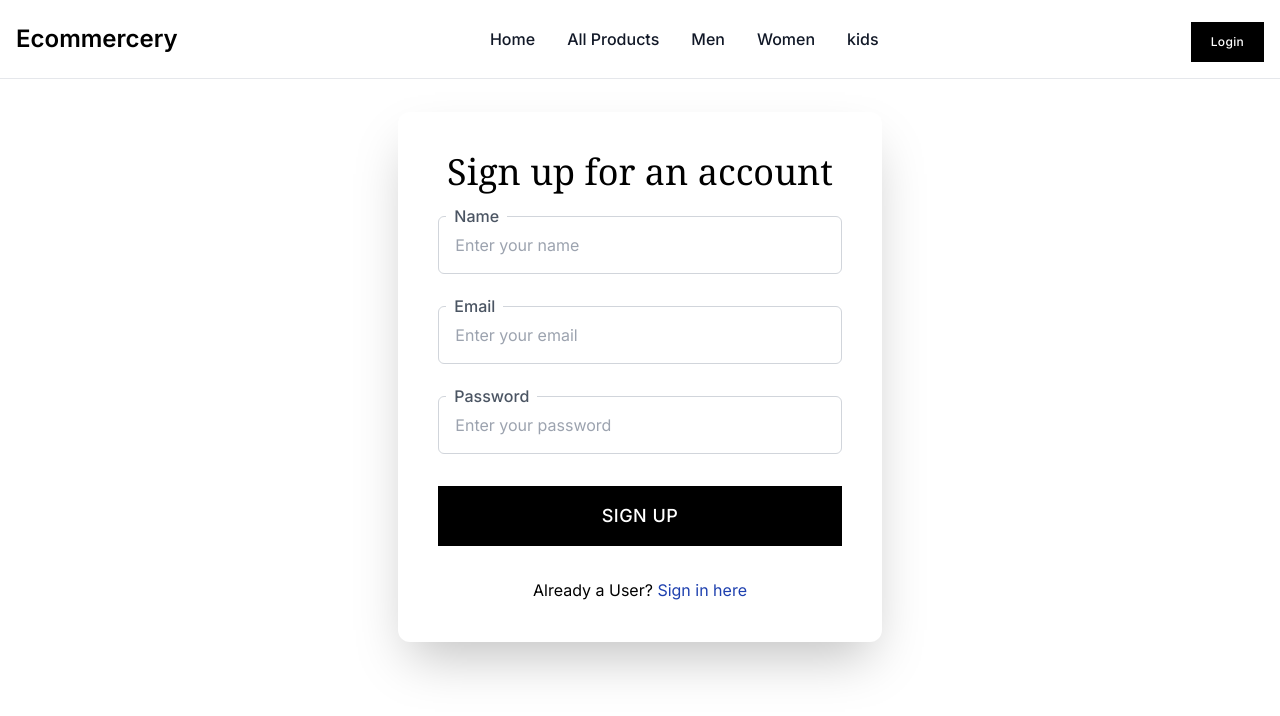
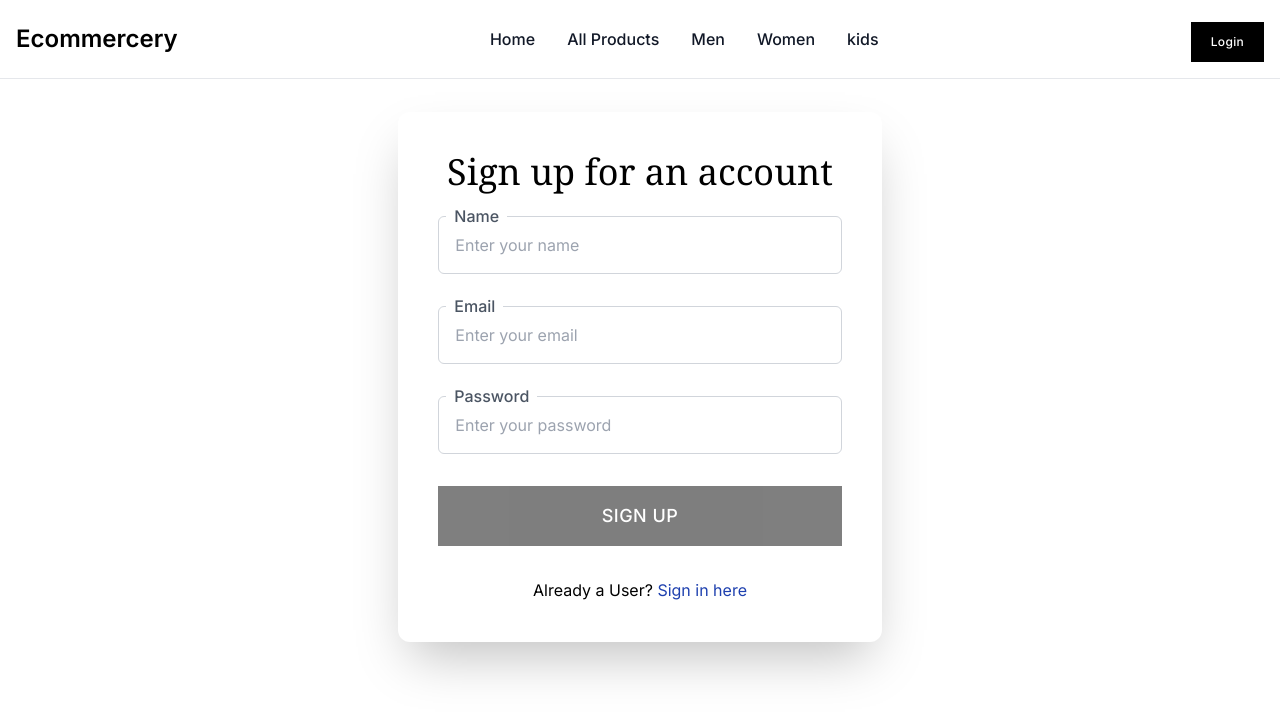
Before and after one commit to Anoch123/next-js-ecommerce-javascript, a Next.js app: page /register in a window 1280 px wide. Shown: the top 716 px of the page. Built offline with nearby package versions, Linux system fonts and the light colour scheme.

Commit message:
registration page basics done

```diff
--- a/src/app/api/register/route.js
+++ b/src/app/api/register/route.js
@@ -18,7 +18,7 @@ export async function POST(req) {
     const { name, email, password } = await req.json();
 
     // validating the user data the schema of user modal
-    const { error } = schema.validate({ name, email, password, role });
+    const { error } = schema.validate({ name, email, password });
 
     if (error) {
         console.log(error);
--- a/src/app/login/page.js
+++ b/src/app/login/page.js
@@ -14,6 +14,8 @@ const Login = () => {
     const [formData, setFormData] = useState(initialFormData);
 
     const router = useRouter();
+
+    console.log(formData)
 
     const handleLogin = () => {
 
@@ -32,6 +34,7 @@ const Login = () => {
                             {loginFormControls.map((controlItem) =>
                                 controlItem.componentType === "input" ? (
                                     <InputComponent
+                                        key={controlItem.id}
                                         type={controlItem.type}
                                         placeholder={controlItem.placeholder}
                                         label={controlItem.label}
--- a/src/app/register/page.js
+++ b/src/app/register/page.js
@@ -4,6 +4,8 @@ import InputComponent from '@/components/FormElements/InputComponent';
 import { registrationFormControls } from '@/utils';
 import React, {useState} from 'react'
 import { useRouter } from "next/navigation";
+import { toast } from "react-toastify";
+import { registerNewUser } from "@/services/register";
 
 const initialFormData = {
     name: "",
@@ -13,12 +15,37 @@ const initialFormData = {
 
 const Register = () => {
     const [formData, setFormData] = useState(initialFormData);
-    const [isRegistered, setIsRegistered] = useState(false);
 
     const router = useRouter();
 
-    const handleRegisterOnSubmit = () => {
+    function isFormValid() {
+        return formData &&
+        formData.name &&
+        formData.name.trim() !== "" &&
+        formData.email &&
+        formData.email.trim() !== "" &&
+        formData.password &&
+        formData.password.trim() !== ""
+        ? true
+        : false;
+    }
 
+    console.log(formData)
+
+    const handleRegisterOnSubmit = async () => {
+        const data = await registerNewUser(formData);
+
+        if (data.success) {
+            toast.success(data.message, {
+              position: toast.POSITION.TOP_RIGHT,
+            });
+            setFormData(initialFormData);
+        } else {
+            toast.error(data.message, {
+              position: toast.POSITION.TOP_RIGHT,
+            });
+            setFormData(initialFormData);
+        }
     }
 
   return (
@@ -34,6 +61,7 @@ const Register = () => {
                             {registrationFormControls.map((controlItem) =>
                                 controlItem.componentType === "input" ? (
                                     <InputComponent
+                                        key={controlItem.id}
                                         type={controlItem.type}
                                         placeholder={controlItem.placeholder}
                                         label={controlItem.label}
@@ -45,7 +73,8 @@ const Register = () => {
                                 ) : null
                             )}
                             <button className=" disabled:opacity-50 inline-flex w-full items-center justify-center bg-black px-6 py-4 text-lg text-white transition-all duration-200 ease-in-out focus:shadow font-medium uppercase tracking-wide"
-                                onClick={handleRegisterOnSubmit}>
+                                onClick={handleRegisterOnSubmit}
+                                disabled={!isFormValid()}>
                                 sign up
                             </button>
                             <div className="text-center">
```
